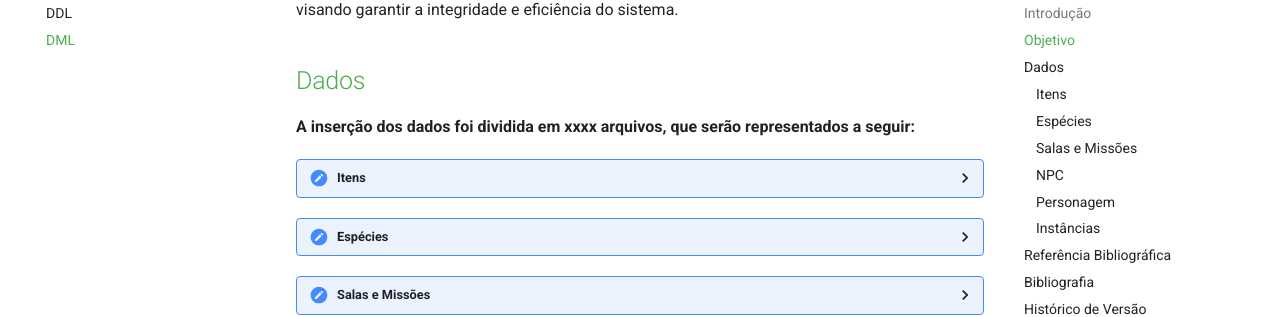
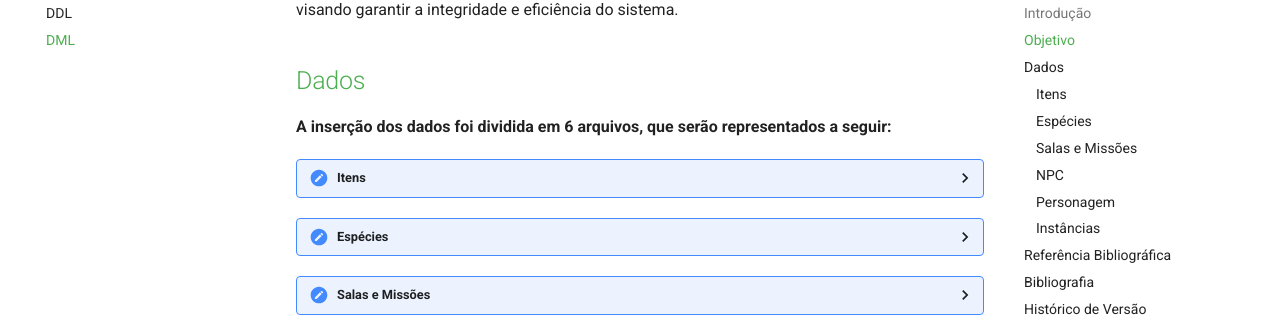
Before and after one commit to SBD1/2024.1-Ben10, an MkDocs documentation site: the page built from docs/modulo2/dml.md, in a window 1280 px wide and 900 px high, scrolled down 655 px. Shown: the part 143-460 px from the top of the window. Built offline with MkDocs 1.6.1 and Material for MkDocs 9.7.7, drawn with Linux system fonts in a browser that asks for light colours; comment, search, counter and statistics services are not loaded; the version menu is left out; some of the changed lines change nothing that is shown.

Commit message:
Finalizando inserção de dados no DML

````diff
--- a/docs/modulo2/dml.md
+++ b/docs/modulo2/dml.md
@@ -13,7 +13,7 @@
 
 ## <a>Dados</a>
 
-**A inserção dos dados foi dividida em xxxx arquivos, que serão representados a seguir:**
+**A inserção dos dados foi dividida em 6 arquivos, que serão representados a seguir:**
 
 ??? "Itens"
     #### Itens
@@ -475,58 +475,74 @@
     #### Instâncias
 
     ```sql
+    -- Inserir status do alien na tabela STATUS_DO_ALIEN
+    INSERT INTO STATUS_DO_ALIEN (nome_alien, saude, id_personagem)
+    VALUES('Chama',150, 1);
 
+    INSERT INTO STATUS_DO_ALIEN (nome_alien, saude, id_personagem)
+    VALUES('Ultra T',75, 2);
+
+    INSERT INTO STATUS_DO_ALIEN (nome_alien, saude, id_personagem)
+    VALUES('XLR8',120, 3);
+
+    INSERT INTO STATUS_DO_ALIEN (nome_alien, saude, id_personagem)
+    VALUES('Massa Cinzenta',130, 4);
+
+    -- Inserir instâncias dos monstros na tabela INSTANCIA_MONSTRO
+    INSERT INTO INSTANCIA_MONSTRO (id_monstro, nome_especie, saude_atual)
+    VALUES (1, 'Humano Hipnotizado', 80);
+
+    INSERT INTO INSTANCIA_MONSTRO (id_monstro, nome_especie, saude_atual)
+    VALUES (2, 'Servo', 75);
+
+    INSERT INTO INSTANCIA_MONSTRO (id_monstro, nome_especie, saude_atual)
+    VALUES (3, 'Demônio', 50);
+
+    INSERT INTO INSTANCIA_MONSTRO (id_monstro, nome_especie, saude_atual)
+    VALUES (4, 'Soldado de Elite', 250);
+
+    -- Inserir dados da zona de guerra na tabela INSTANCIA_ZONA_GUERRA
+    INSERT INTO INSTANCIA_ZONA_GUERRA (id_zona_guerra, id_personagem, id_monstro)
+    VALUES (3, 1, 1);
+
+    INSERT INTO INSTANCIA_ZONA_GUERRA (id_zona_guerra, id_personagem, id_monstro)
+    VALUES (4, 2, 2);
+
+    INSERT INTO INSTANCIA_ZONA_GUERRA (id_zona_guerra, id_personagem, id_monstro)
+    VALUES (7, 3, 3);
+
+    INSERT INTO INSTANCIA_ZONA_GUERRA (id_zona_guerra, id_personagem, id_monstro)
+    VALUES (8, 4, 4);
+
+    -- Inserir dados de NPC na tabela INSTANCIA_NPC_NA_SALA
+    INSERT INTO INSTANCIA_NPC_NA_SALA (id_sala, id_npc)
+    VALUES (1, 1);
+
+    INSERT INTO INSTANCIA_NPC_NA_SALA (id_sala, id_npc)
+    VALUES (2, 2);
+
+    INSERT INTO INSTANCIA_NPC_NA_SALA (id_sala, id_npc)
+    VALUES (3, 3);
+
+    INSERT INTO INSTANCIA_NPC_NA_SALA (id_sala, id_npc)
+    VALUES (12, 8);
+
+    INSERT INTO INSTANCIA_NPC_NA_SALA (id_sala, id_npc)
+    VALUES (13, 7);
+
+    -- Inserir recompensas na tabela RECOMPENSA
+    INSERT INTO RECOMPENSA (id_personagem, id_sala, nome_item, recompensa_recebida)
+    VALUES (1, 3, 'Kit Médico', 500);  -- Personagem 1 recebe 'Kit Médico' na Sala 3
+
+    INSERT INTO RECOMPENSA (id_personagem, id_sala, nome_item, recompensa_recebida)
+    VALUES (2, 4, 'Placa de Armadura', 600);  -- Personagem 2 recebe 'Placa de Armadura' na Sala 4
+
+    INSERT INTO RECOMPENSA (id_personagem, id_sala, nome_item, recompensa_recebida)
+    VALUES (3, 7, 'Jato de Fuga', 1000);  -- Personagem 3 recebe 'Jato de Fuga' na Sala 7
+
+    INSERT INTO RECOMPENSA (id_personagem, id_sala, nome_item, recompensa_recebida)
+    VALUES (4, 8, 'Campo de Força Portátil', 400);  -- Personagem 4 recebe 'Campo de Força Portátil' na Sala 8
     ```
-<!--
-CREATE TYPE tipo_reducao_acrescimo AS ENUM ('redução', 'acréscimo');
-CREATE TYPE tipo_status AS ENUM ('ativo', 'inativo');
-CREATE TYPE tipo_status_missao AS ENUM ('incompleta', 'completa', 'em progresso');
-
-
-CREATE TABLE STATUS_DO_ALIEN (
-    nome_alien VARCHAR(30) NOT NULL,
-    saude INT NOT NULL,
-    id_personagem INT NOT NULL,
-    PRIMARY KEY (nome_alien, id_personagem),
-    FOREIGN KEY (id_personagem) REFERENCES PERSONAGEM(id_personagem)
-);
-
-CREATE TABLE INSTANCIA_MONSTRO (
-    id_monstro INT PRIMARY KEY,
-    nome_especie VARCHAR(30),
-    saude_atual INT NOT NULL,
-    FOREIGN KEY (nome_especie) REFERENCES ESPECIE(nome)
-);
-
-CREATE TABLE INSTANCIA_ZONA_GUERRA (
-    id_zona_guerra INT,
-    id_personagem INT,
-    id_monstro INT,
-    PRIMARY KEY(id_zona_guerra, id_personagem, id_monstro),
-    FOREIGN KEY (id_personagem) REFERENCES PERSONAGEM(id_personagem),
-    FOREIGN KEY (id_monstro) REFERENCES INSTANCIA_MONSTRO(id_monstro),
-    FOREIGN KEY (id_zona_guerra) REFERENCES SALA(id_sala)
-);
-
-CREATE TABLE INSTANCIA_NPC_NA_SALA (
-    id_sala INT,
-    id_npc INT,
-    PRIMARY KEY (id_sala, id_npc),
-    FOREIGN KEY (id_sala) REFERENCES SALA(id_sala),
-    FOREIGN KEY (id_npc) REFERENCES NPC(id_npc)
-);
-
-CREATE TABLE RECOMPENSA (
-    id_personagem INT,
-    id_sala INT,
-    nome_item VARCHAR(30),
-    recompensa_recebida INT NOT NULL,
-    PRIMARY KEY (id_personagem, id_sala),
-    FOREIGN KEY (nome_item) REFERENCES ITEM(nome_item),
-    FOREIGN KEY (id_personagem) REFERENCES PERSONAGEM(id_personagem),
-    FOREIGN KEY (id_sala) REFERENCES SALA(id_sala)
-);
--->
 
 ## <a>Referência Bibliográfica</a>
 
````
